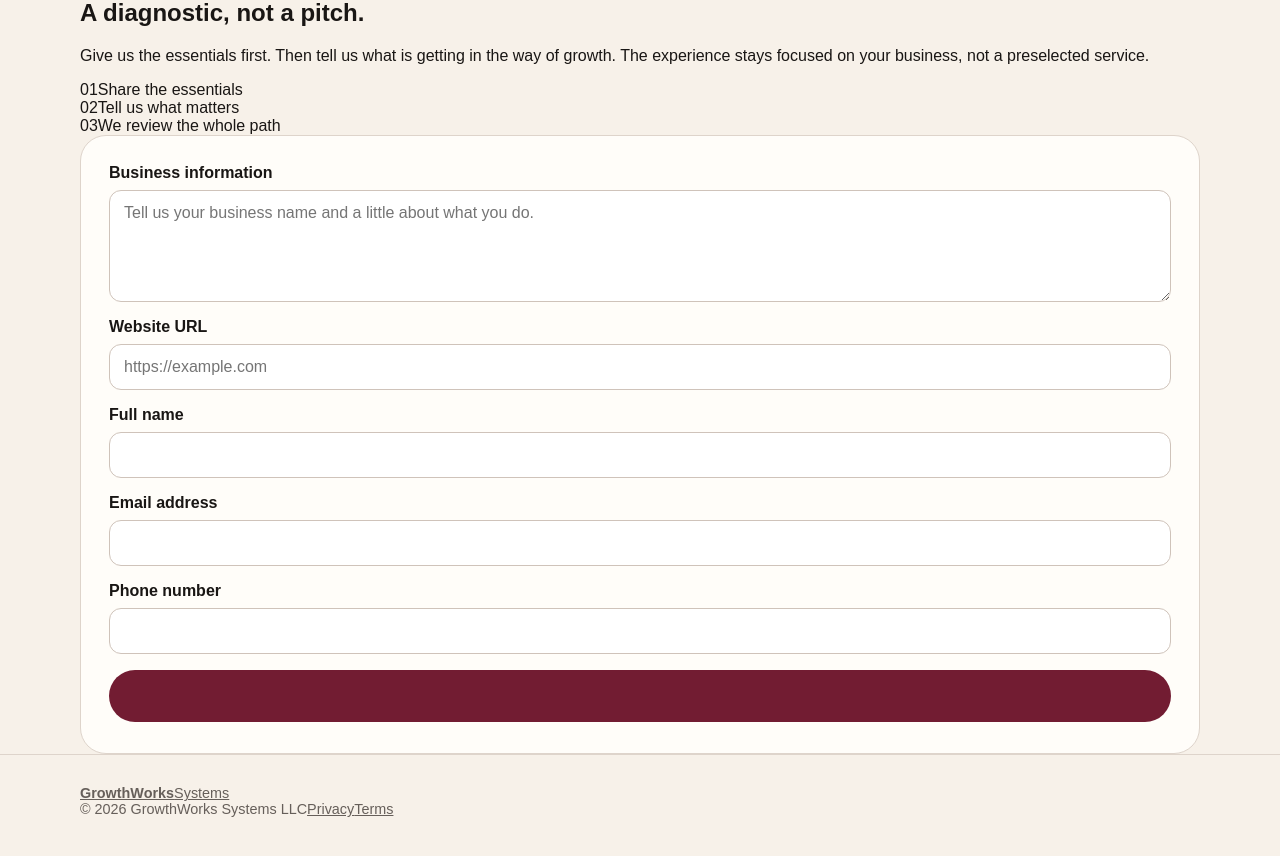
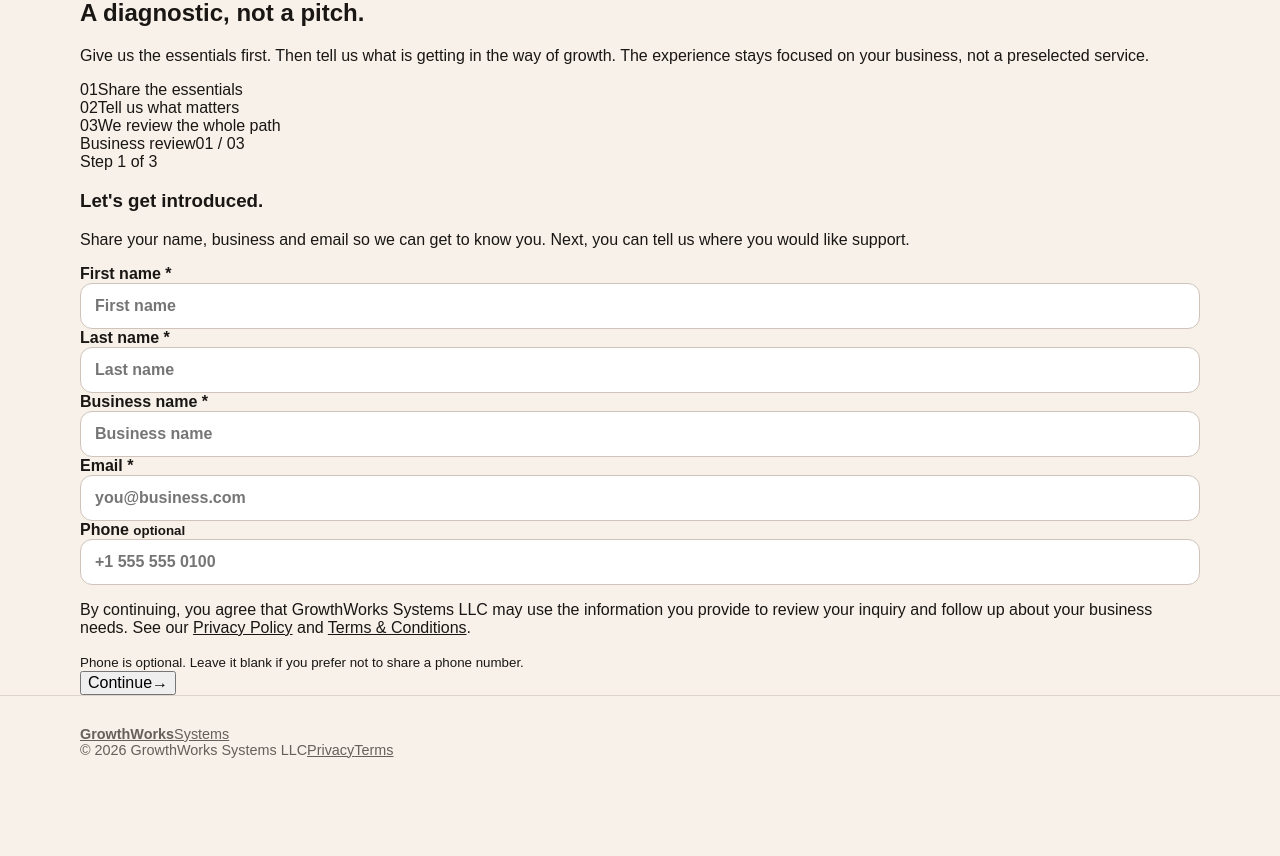
Before and after one commit to jhedserrano-droid/Affilliates-Landing-Pages, a Next.js app in the folder gws-affiliate-system-scaffold/gws-affiliate-system/: page / in a window 1280 px wide. Shown: the part 1220-2076 px from the top of the page. After the commit the page ends 2028 px from the top, so only its background shows below. Built offline with nearby package versions, Linux system fonts and the light colour scheme.

Commit message:
Build modern progressive affiliate form UI

```diff
--- a/gws-affiliate-system-scaffold/gws-affiliate-system/src/components/lead-form.tsx
+++ b/gws-affiliate-system-scaffold/gws-affiliate-system/src/components/lead-form.tsx
@@ -1,6 +1,6 @@
 "use client";
 
-import { FormEvent, useEffect, useState } from "react";
+import { FormEvent, useEffect, useMemo, useState } from "react";
 import { landingContent } from "@/lib/content";
 
 type Props = {
@@ -17,6 +17,8 @@ type TrackingContext = {
   utmContent: string;
 };
 
+type FormState = "idle" | "submitting" | "success" | "error";
+
 const emptyTracking: TrackingContext = {
   referrer: "",
   utmSource: "",
@@ -27,8 +29,10 @@ const emptyTracking: TrackingContext = {
 };
 
 export function LeadForm({ attributionCode, routePath }: Props) {
-  const [state, setState] = useState<"idle" | "submitting" | "success" | "error">("idle");
+  const [step, setStep] = useState(1);
+  const [state, setState] = useState<FormState>("idle");
   const [tracking, setTracking] = useState<TrackingContext>(emptyTracking);
+  const [selectedInterests, setSelectedInterests] = useState<string[]>([]);
 
   useEffect(() => {
     const params = new URLSearchParams(window.location.search);
@@ -42,19 +46,46 @@ export function LeadForm({ attributionCode, routePath }: Props) {
     });
   }, []);
 
-  async function submit(event: FormEvent<HTMLFormElement>) {
+  const progress = useMemo(() => ((step - 1) / 2) * 100, [step]);
+
+  function continueToQualification(event: FormEvent<HTMLFormElement>) {
+    event.preventDefault();
+    const form = event.currentTarget;
+
+    if (!form.reportValidity()) return;
+
+    setState("idle");
+    setStep(2);
+
+    requestAnimationFrame(() => {
+      document.getElementById("qualification-title")?.focus();
+    });
+  }
+
+  async function submitQualification(event: FormEvent<HTMLFormElement>) {
     event.preventDefault();
     setState("submitting");
 
-    const form = event.currentTarget;
-    const data = Object.fromEntries(new FormData(form).entries());
+    const firstForm = document.getElementById("lead-contact-form") as HTMLFormElement | null;
+    const qualificationForm = event.currentTarget;
+
+    if (!firstForm || !firstForm.reportValidity()) {
+      setStep(1);
+      setState("error");
+      return;
+    }
+
+    const contactData = Object.fromEntries(new FormData(firstForm).entries());
+    const qualificationData = Object.fromEntries(new FormData(qualificationForm).entries());
 
     try {
       const response = await fetch("/api/inquiry", {
         method: "POST",
         headers: { "content-type": "application/json" },
         body: JSON.stringify({
-          ...data,
+          ...contactData,
+          ...qualificationData,
+          interests: selectedInterests,
           attributionCode,
           routePath,
           ...tracking,
@@ -66,71 +97,273 @@ export function LeadForm({ attributionCode, routePath }: Props) {
         return;
       }
 
-      form.reset();
+      firstForm.reset();
+      qualificationForm.reset();
+      setSelectedInterests([]);
       setState("success");
+      setStep(3);
     } catch {
       setState("error");
     }
   }
 
-  if (state === "success") {
-    return (
-      <div className="success" role="status" aria-live="polite">
-        <strong>{landingContent.successTitle}</strong>
-        <div>{landingContent.successBody}</div>
-      </div>
+  function toggleInterest(value: string) {
+    setSelectedInterests((current) =>
+      current.includes(value)
+        ? current.filter((item) => item !== value)
+        : [...current, value],
     );
   }
 
   return (
-    <form className="form" onSubmit={submit} noValidate={false}>
+    <div className="funnel-card">
+      <div className="funnel-progress" aria-label={`Step ${step} of 3`}>
+        <div className="progress-meta">
+          <span>Business review</span>
+          <span>{String(step).padStart(2, "0")} / 03</span>
+        </div>
+        <div className="progress-track" aria-hidden="true">
+          <span style={{ width: `${progress}%` }} />
+        </div>
+      </div>
+
+      {step === 1 ? (
+        <form
+          className="funnel-step"
+          id="lead-contact-form"
+          onSubmit={continueToQualification}
+        >
+          <div className="step-heading">
+            <span>{landingContent.stepOne.kicker}</span>
+            <h3>{landingContent.stepOne.title}</h3>
+            <p>{landingContent.stepOne.body}</p>
+          </div>
+
+          <div className="field-grid">
+            <label className="field-shell">
+              <span>First name <b>*</b></span>
+              <input
+                name="firstName"
+                autoComplete="given-name"
+                required
+                maxLength={80}
+                placeholder="First name"
+              />
+            </label>
+
+            <label className="field-shell">
+              <span>Last name <b>*</b></span>
+              <input
+                name="lastName"
+                autoComplete="family-name"
+                required
+                maxLength={80}
+                placeholder="Last name"
+              />
+            </label>
+
+            <label className="field-shell field-wide">
+              <span>Business name <b>*</b></span>
+              <input
+                name="businessName"
+                autoComplete="organization"
+                required
+                maxLength={180}
+                placeholder="Business name"
+              />
+            </label>
+
+            <label className="field-shell">
+              <span>Email <b>*</b></span>
+              <input
+                name="email"
+                type="email"
+                autoComplete="email"
+                required
+                maxLength={254}
+                placeholder="you@business.com"
+              />
+            </label>
+
+            <label className="field-shell">
+              <span>Phone <small>optional</small></span>
+              <input
+                name="phone"
+                type="tel"
+                autoComplete="tel"
+                maxLength={80}
+                placeholder="+1 555 555 0100"
+              />
+            </label>
+
             <div className="honeypot" aria-hidden="true">
               <label htmlFor="companyFax">Company fax</label>
-        <input id="companyFax" name="companyFax" type="text" tabIndex={-1} autoComplete="off" />
+              <input
+                id="companyFax"
+                name="companyFax"
+                type="text"
+                tabIndex={-1}
+                autoComplete="off"
+              />
+            </div>
           </div>
 
-      <div className="field">
-        <label htmlFor="businessInformation">Business information</label>
-        <textarea
-          id="businessInformation"
-          name="businessInformation"
-          required
-          maxLength={1200}
-          placeholder="Tell us your business name and a little about what you do."
-        />
+          <div className="consent-copy">
+            <p>
+              {landingContent.inquiryDisclosure} See our{" "}
+              <a href="https://www.growthworks-systems.com/privacy">Privacy Policy</a> and{" "}
+              <a href="https://www.growthworks-systems.com/terms">Terms &amp; Conditions</a>.
+            </p>
+            <small>Phone is optional. Leave it blank if you prefer not to share a phone number.</small>
           </div>
 
-      <div className="field">
-        <label htmlFor="websiteUrl">Website URL</label>
-        <input id="websiteUrl" name="websiteUrl" type="url" required maxLength={300} placeholder="https://example.com" />
+          {state === "error" ? (
+            <p className="form-error" role="alert">{landingContent.captureError}</p>
+          ) : null}
+
+          <button className="form-submit" type="submit">
+            <span>{landingContent.stepOne.submit}</span>
+            <span className="submit-arrow" aria-hidden="true">→</span>
+          </button>
+        </form>
+      ) : null}
+
+      {step === 2 ? (
+        <form className="funnel-step" onSubmit={submitQualification}>
+          <div className="step-heading">
+            <span>{landingContent.stepTwo.kicker}</span>
+            <h3 id="qualification-title" tabIndex={-1}>{landingContent.stepTwo.title}</h3>
+            <p>{landingContent.stepTwo.body}</p>
           </div>
 
-      <div className="field">
-        <label htmlFor="fullName">Full name</label>
-        <input id="fullName" name="fullName" autoComplete="name" required maxLength={160} />
+          <div className="field-grid">
+            <label className="field-shell">
+              <span>Business type <small>optional</small></span>
+              <input
+                name="businessType"
+                maxLength={160}
+                placeholder="Industry or customers you serve"
+              />
+            </label>
+
+            <label className="field-shell">
+              <span>Team size <small>optional</small></span>
+              <select name="teamSize" defaultValue="">
+                <option value="">Choose an option</option>
+                <option value="just_me">Just me</option>
+                <option value="2_5">2 to 5</option>
+                <option value="6_10">6 to 10</option>
+                <option value="11_25">11 to 25</option>
+                <option value="26_50">26 to 50</option>
+                <option value="51_plus">51 or more</option>
+                <option value="prefer_not_to_say">Prefer not to say</option>
+              </select>
+            </label>
+
+            <label className="field-shell">
+              <span>Service area <small>optional</small></span>
+              <input
+                name="serviceArea"
+                maxLength={200}
+                placeholder="City, region or wider market"
+              />
+            </label>
+
+            <label className="field-shell">
+              <span>Website <small>optional</small></span>
+              <input
+                name="websiteUrl"
+                type="url"
+                maxLength={300}
+                placeholder="https://"
+              />
+            </label>
+
+            <label className="field-shell field-wide">
+              <span>What would you most like to improve? <small>optional</small></span>
+              <textarea
+                name="priority"
+                maxLength={800}
+                placeholder="Tell us the main goal or challenge in a sentence or two."
+              />
+            </label>
           </div>
 
-      <div className="field">
-        <label htmlFor="email">Email address</label>
-        <input id="email" name="email" type="email" autoComplete="email" required maxLength={254} />
+          <fieldset className="interest-fieldset">
+            <legend>Where would you like help?</legend>
+            <p>{landingContent.stepTwo.helper}</p>
+            <div className="interest-grid">
+              {landingContent.interests.map((interest) => {
+                const selected = selectedInterests.includes(interest.value);
+
+                return (
+                  <label
+                    className={selected ? "interest-card is-selected" : "interest-card"}
+                    key={interest.value}
+                  >
+                    <input
+                      type="checkbox"
+                      name="interest"
+                      value={interest.value}
+                      checked={selected}
+                      onChange={() => toggleInterest(interest.value)}
+                    />
+                    <span className="interest-check" aria-hidden="true">
+                      {selected ? "✓" : "+"}
+                    </span>
+                    <span>{interest.label}</span>
+                  </label>
+                );
+              })}
             </div>
+          </fieldset>
 
-      <div className="field">
-        <label htmlFor="phone">Phone number</label>
-        <input id="phone" name="phone" type="tel" autoComplete="tel" required maxLength={80} />
-      </div>
-
-      <p className="help">{landingContent.privacyDraft}</p>
+          <p className="qualification-note">{landingContent.stepTwoDisclosure}</p>
 
           {state === "error" ? (
-        <p className="error" role="alert">
-          {landingContent.errorMessage}
-        </p>
+            <p className="form-error" role="alert">{landingContent.qualificationError}</p>
           ) : null}
 
-      <button type="submit" disabled={state === "submitting"}>
-        {state === "submitting" ? "Sending..." : landingContent.primaryCta}
+          <div className="form-actions">
+            <button
+              className="form-back"
+              type="button"
+              onClick={() => {
+                setState("idle");
+                setStep(1);
+              }}
+            >
+              ← Back
             </button>
+
+            <button className="form-submit" type="submit" disabled={state === "submitting"}>
+              <span>
+                {state === "submitting"
+                  ? landingContent.stepTwo.submitting
+                  : landingContent.stepTwo.submit}
+              </span>
+              <span className="submit-arrow" aria-hidden="true">→</span>
+            </button>
+          </div>
         </form>
+      ) : null}
+
+      {step === 3 && state === "success" ? (
+        <div className="funnel-step success-step" role="status" aria-live="polite">
+          <div className="success-mark" aria-hidden="true">
+            <span>✓</span>
+          </div>
+          <div className="step-heading success-heading">
+            <span>{landingContent.stepThree.kicker}</span>
+            <h3>{landingContent.stepThree.title}</h3>
+            <p>{landingContent.stepThree.body}</p>
+          </div>
+          <div className="success-signal">
+            <span className="success-signal-line" aria-hidden="true" />
+            <span>GrowthWorks Systems</span>
+          </div>
+        </div>
+      ) : null}
+    </div>
   );
 }
```
Lines whose indentation alone changed are shown as unchanged.
